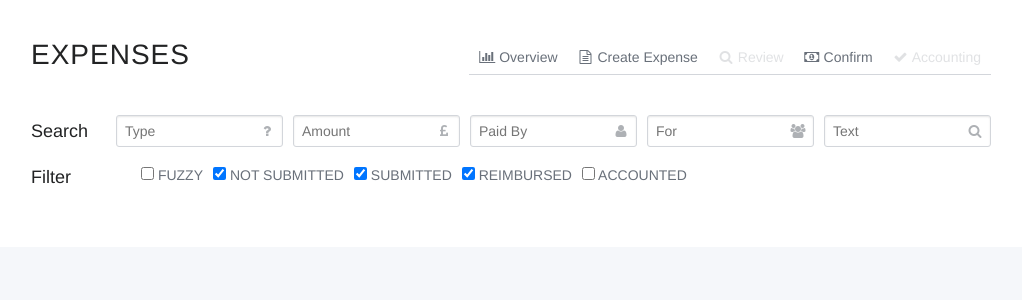
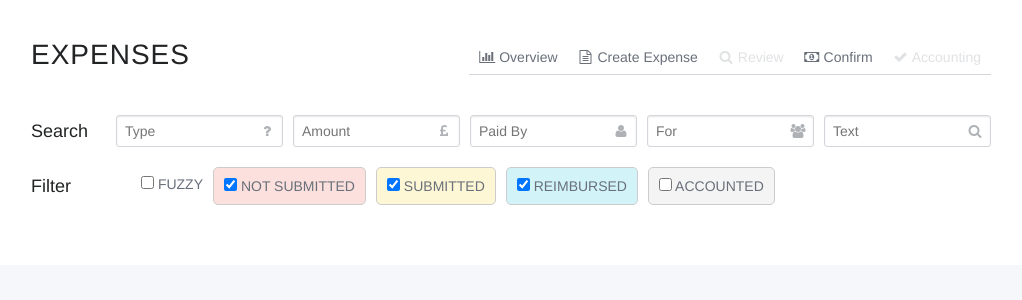
Before and after one commit to jaheba/expenses-viewer, a Flask app: template exp_viewer/templates/expense.html in a window 1280 px wide. Shown: the top 300 px of the page, without its empty margins (129-1151 px from the left). Run offline with Flask 2, Linux system fonts and the light colour scheme; the template is opened without the code that fills it, so the values that code supplies are empty; parts of the project's set-up code (start-up, migrations or seed data) failed here and were passed over.

Commit message:
Styling.

```diff
--- a/exp_viewer/templates/expense.html
+++ b/exp_viewer/templates/expense.html
@@ -66,39 +66,39 @@
     </div>
 
     <div class="navbar-item">
-      <p class="control">
-          <label class="checkbox">
+      <label class="checkbox">
+        <p class="control N with-padding">
             <input id="notsubmitted" type="checkbox" checked>
             NOT SUBMITTED
-          </label>
         </p>
+      </label>
     </div>
 
     <div class="navbar-item">
-      <p class="control">
-          <label class="checkbox">
+      <label class="checkbox">
+        <p class="control S with-padding">
             <input id="submitted" type="checkbox" checked>
             SUBMITTED
-          </label>
         </p>
+      </label>
     </div>
 
     <div class="navbar-item">
-      <p class="control">
-          <label class="checkbox">
+      <label class="checkbox">
+        <p class="control R with-padding">
             <input id="reimbursed" type="checkbox" checked>
             REIMBURSED
-          </label>
         </p>
+      </label>
     </div>
 
     <div class="navbar-item">
-      <p class="control">
-          <label class="checkbox">
+      <label class="checkbox">
+        <p class="control A with-padding">
             <input id="accounted" type="checkbox">
             ACCOUNTED
-          </label>
         </p>
+      </label>
     </div>
   </div>
 
```
Also changed, not shown: exp_viewer/templates/base.html (line endings or trailing spaces).
